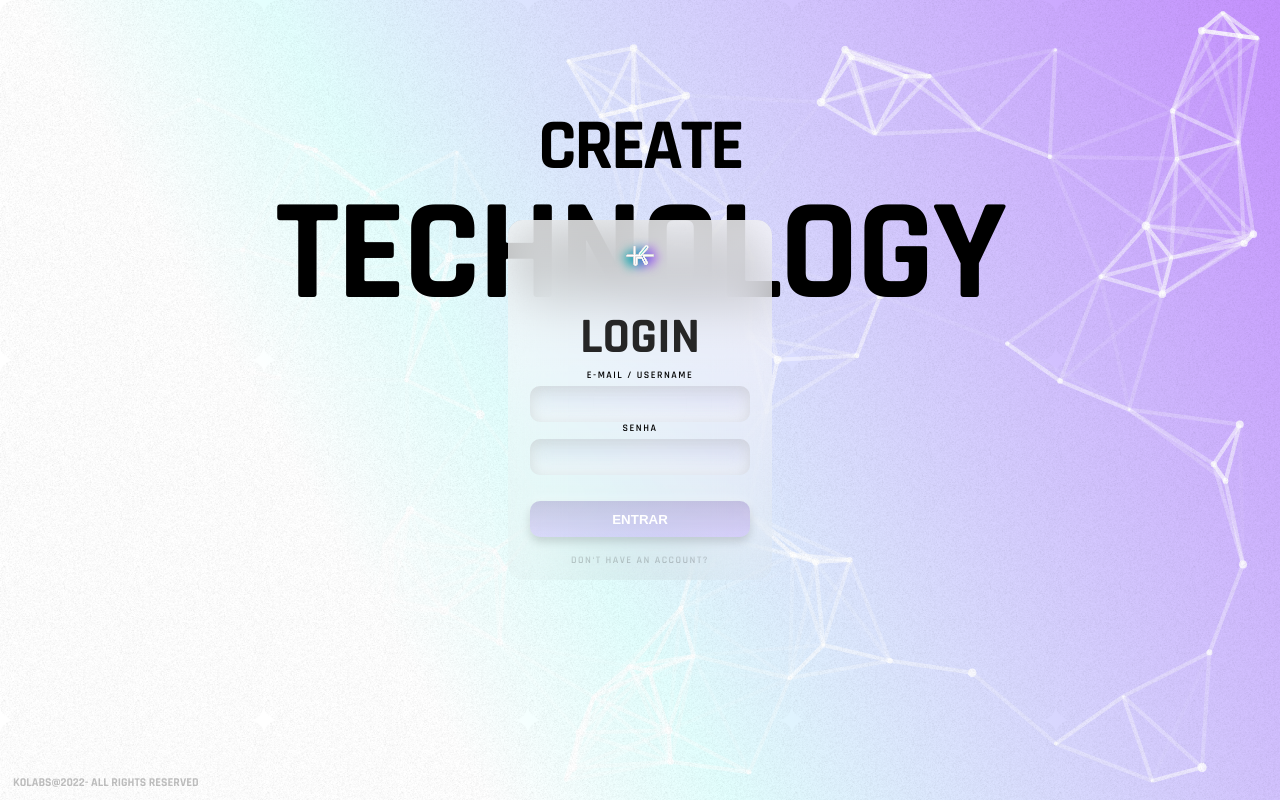
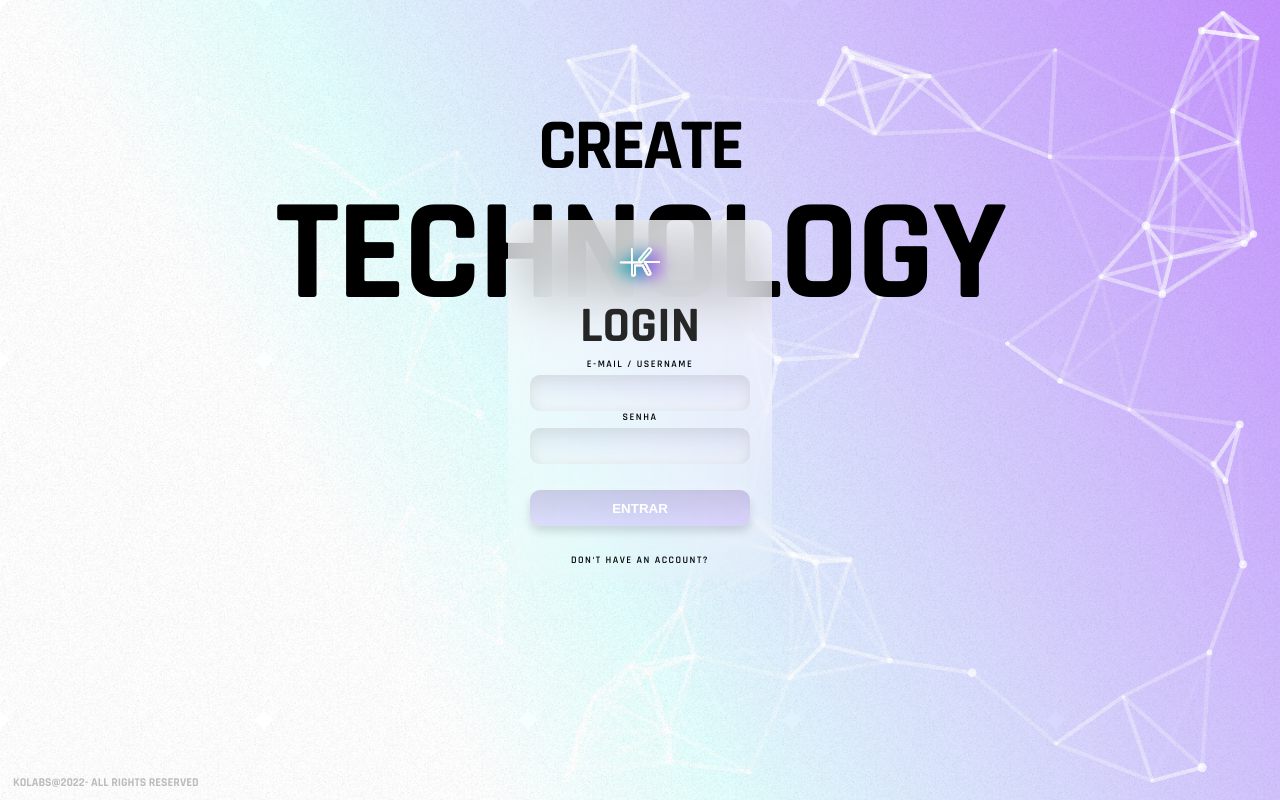
Before and after one commit to williamroberttv/kolabs, a React (Create React App) app: page / in a window 1280 px wide. Built offline with nearby package versions, Linux system fonts and the light colour scheme.

Commit message:
style: fix Login title margin, logo width and background transparency to match app styles

```diff
--- a/src/components/Login/styles.ts
+++ b/src/components/Login/styles.ts
@@ -1,25 +1,19 @@
 import styled from 'styled-components';
 
-interface ContainerProps {
-  imageUrl: string;
-}
-
-export const Texture = styled.div<ContainerProps>`
-  background: url(${props => props.imageUrl});
+export const Texture = styled.div`
+  background: linear-gradient(180deg, rgba(255, 255,255,0.75) 0%,
+ rgba(255, 255,255, 0.1) 100%);
   backdrop-filter:blur(25px);
   border-radius: 15px;
   width: 264px;
   height: 360px;
-  opacity: 0.3;
+  opacity: 0.97;
   position:absolute;
 `;
 
 export const Container = styled.div`
   position: relative;
   z-index: 1;
-  background: linear-gradient(180deg, rgba(255, 255,255,0.75) 0%,
- rgba(255, 255,255, 0.1) 100%);
-  backdrop-filter:blur(25px);
   border-radius: 15px;
   width: 264px;
   height: 360px;
@@ -28,8 +22,7 @@ export const Container = styled.div`
   justify-items:center;
   flex-direction:column;
   img{
-  width: 56px;
-  height: 43px;
+  width: 82px;
   margin-top: 16px;
   }
   h1{
@@ -37,7 +30,5 @@ export const Container = styled.div`
     font-size: 50px;
     line-height: 64px;
     color: #262626;
-    margin-top:26px;
-
   }
 `;
```
